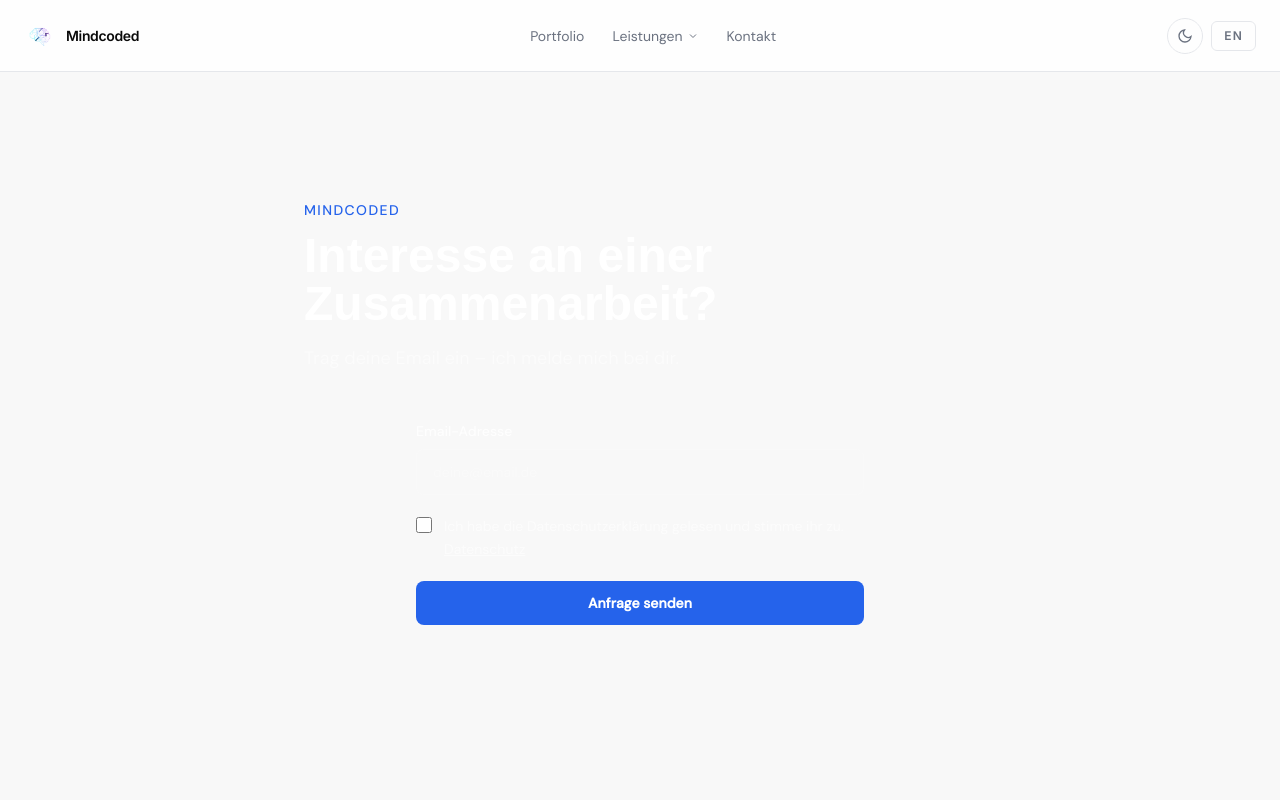
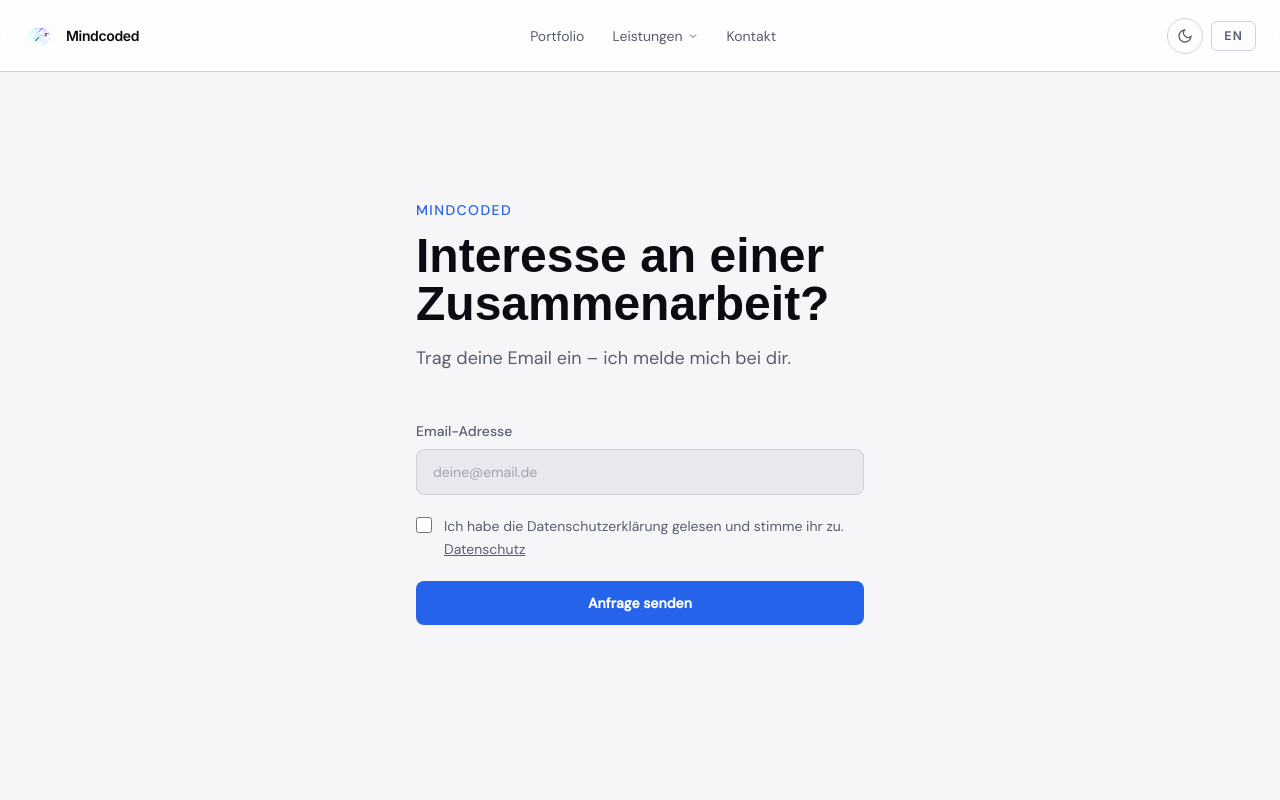
Before and after one commit to mofieler/mindcoded, a Nuxt app: page /optin in a window 1280 px wide. Shown: the top 800 px of the page. Built offline with nearby package versions, Linux system fonts and the light colour scheme.

Commit message:
light mode fixes

```diff
--- a/assets/css/main.css
+++ b/assets/css/main.css
@@ -7,15 +7,15 @@
   --color-accent-hover: 29 78 216;    /* #1D4ED8  Tailwind blue-700 */
 
   /* Light Mode */
-  --color-base:     248 248 248;      /* #F8F8F8  Hintergrund      */
+  --color-base:     246 246 249;      /* #F6F6F9  leicht kühl       */
   --color-surface:  255 255 255;      /* #FFFFFF  Karten / Nav      */
-  --color-muted:    243 244 246;      /* #F3F4F6  Subtile Flächen  */
-  --color-border:   229 231 235;      /* #E5E7EB                    */
-  --color-fg:       10  10  10;       /* #0A0A0A  Haupttext         */
-  --color-fg-muted: 107 114 128;      /* #6B7280  Hilfstext         */
+  --color-muted:    232 233 238;      /* #E8E9EE  deutlich sichtbar */
+  --color-border:   208 210 218;      /* #D0D2DA  klar definiert    */
+  --color-fg:       11  12  17;       /* #0B0C11  fast schwarz      */
+  --color-fg-muted: 88  94 112;       /* #585E70  kühles Grau       */
 
   /* Grid-Linienstärke für Hero-Hintergrund */
-  --grid-color: rgba(0, 0, 0, 0.06);
+  --grid-color: rgba(0, 0, 0, 0.09);
 }
 
 /* Dark Mode */
--- a/components/ProjectCard.vue
+++ b/components/ProjectCard.vue
@@ -11,7 +11,7 @@ const localePath = useLocalePath()
 <template>
   <NuxtLink
     :to="localePath(`/projects/${project.slug}`)"
-    class="group block rounded-xl overflow-hidden border border-border bg-surface hover:border-accent transition-all duration-300 hover:-translate-y-1 hover:shadow-2xl hover:shadow-black/20"
+    class="group block rounded-xl overflow-hidden border border-border bg-surface hover:border-accent transition-all duration-300 hover:-translate-y-1 hover:shadow-xl hover:shadow-accent/15 dark:hover:shadow-black/40"
   >
     <!-- Cover Image -->
     <div class="relative aspect-[16/9] overflow-hidden bg-muted">
--- a/components/ui/OptInForm.vue
+++ b/components/ui/OptInForm.vue
@@ -1,13 +1,13 @@
 <template>
-  <div class="w-full max-w-md mx-auto">
-    <div v-if="state === 'success'" class="rounded-xl border border-green-500/20 bg-green-500/5 p-8 text-center">
+  <div class="w-full">
+    <div v-if="state === 'success'" class="rounded-xl border border-green-500/30 bg-green-500/10 p-8 text-center">
       <div class="mb-4 text-4xl">✓</div>
-      <p class="text-white/80 leading-relaxed">{{ t('optin.success') }}</p>
+      <p class="text-fg-muted leading-relaxed">{{ t('optin.success') }}</p>
     </div>
 
     <form v-else @submit.prevent="handleSubmit" class="space-y-5" novalidate>
       <div>
-        <label for="optin-email" class="mb-2 block text-sm font-medium text-white/80">
+        <label for="optin-email" class="mb-2 block text-sm font-medium text-fg-muted">
           {{ t('optin.emailLabel') }}
         </label>
         <input
@@ -17,10 +17,10 @@
           autocomplete="email"
           :placeholder="t('optin.emailPlaceholder')"
           :disabled="state === 'loading'"
-          class="w-full rounded-lg border border-white/10 bg-white/5 px-4 py-3 text-sm text-white placeholder-white/30 outline-none transition focus:border-accent focus:ring-2 focus:ring-accent/20 disabled:opacity-50"
+          class="w-full rounded-lg border border-border bg-muted px-4 py-3 text-sm text-fg placeholder-fg-muted/50 outline-none transition focus:border-accent focus:ring-2 focus:ring-accent/20 disabled:opacity-50"
           :class="{ 'border-red-500/50': errors.email }"
         />
-        <p v-if="errors.email" class="mt-1 text-xs text-red-400">{{ errors.email }}</p>
+        <p v-if="errors.email" class="mt-1 text-xs text-red-500">{{ errors.email }}</p>
       </div>
 
       <div class="flex items-start gap-3">
@@ -29,18 +29,18 @@
           v-model="gdprConsent"
           type="checkbox"
           :disabled="state === 'loading'"
-          class="mt-0.5 h-4 w-4 shrink-0 cursor-pointer rounded border-white/20 accent-accent disabled:opacity-50"
+          class="mt-0.5 h-4 w-4 shrink-0 cursor-pointer rounded border-border accent-accent disabled:opacity-50"
         />
-        <label for="optin-gdpr" class="cursor-pointer text-sm text-white/60 leading-relaxed">
+        <label for="optin-gdpr" class="cursor-pointer text-sm text-fg-muted leading-relaxed">
           {{ t('optin.checkboxLabel') }}
-          <NuxtLink :to="localePath('/privacy')" class="underline hover:text-white transition-colors" target="_blank">
+          <NuxtLink :to="localePath('/privacy')" class="underline hover:text-fg transition-colors" target="_blank">
             {{ t('footer.privacy') }}
           </NuxtLink>
         </label>
       </div>
-      <p v-if="errors.gdpr" class="text-xs text-red-400">{{ errors.gdpr }}</p>
+      <p v-if="errors.gdpr" class="text-xs text-red-500">{{ errors.gdpr }}</p>
 
-      <p v-if="errors.general" class="rounded-lg border border-red-500/20 bg-red-500/5 px-4 py-3 text-sm text-red-400">
+      <p v-if="errors.general" class="rounded-lg border border-red-500/20 bg-red-500/5 px-4 py-3 text-sm text-red-500">
         {{ errors.general }}
       </p>
 
--- a/pages/contact.vue
+++ b/pages/contact.vue
@@ -81,7 +81,7 @@ const contact = {
     </div>
 
     <!-- Opt-In Form -->
-    <div class="mt-20 max-w-xl">
+    <div class="mt-20 max-w-md">
       <h2 class="font-display font-bold text-2xl text-fg mb-2">
         {{ t('optin.headline') }}
       </h2>
--- a/pages/optin.vue
+++ b/pages/optin.vue
@@ -1,15 +1,15 @@
 <template>
   <div class="min-h-screen px-6 py-32">
-    <div class="mx-auto max-w-2xl">
+    <div class="mx-auto max-w-md">
       <!-- Confirmed state (from email link redirect) -->
       <div v-if="confirmed" class="text-center">
         <div class="mb-6 inline-flex h-16 w-16 items-center justify-center rounded-full bg-green-500/10">
-          <svg class="h-8 w-8 text-green-400" fill="none" viewBox="0 0 24 24" stroke="currentColor" stroke-width="2">
+          <svg class="h-8 w-8 text-green-500" fill="none" viewBox="0 0 24 24" stroke="currentColor" stroke-width="2">
             <path stroke-linecap="round" stroke-linejoin="round" d="M5 13l4 4L19 7" />
           </svg>
         </div>
-        <h1 class="mb-4 text-3xl font-bold text-white">{{ t('optin.confirmed') }}</h1>
-        <NuxtLink :to="localePath('/')" class="mt-8 inline-block text-sm text-white/50 underline hover:text-white transition-colors">
+        <h1 class="mb-4 text-3xl font-bold text-fg">{{ t('optin.confirmed') }}</h1>
+        <NuxtLink :to="localePath('/')" class="mt-8 inline-block text-sm text-fg-muted underline hover:text-fg transition-colors">
           ← {{ t('project.back').replace('Portfolio', 'Home') }}
         </NuxtLink>
       </div>
@@ -17,10 +17,10 @@
       <!-- Opt-in form -->
       <div v-else>
         <p class="mb-3 text-sm font-medium uppercase tracking-widest text-accent">mindcoded</p>
-        <h1 class="mb-4 text-4xl font-bold leading-tight text-white md:text-5xl">
+        <h1 class="mb-4 text-4xl font-bold leading-tight text-fg md:text-5xl">
           {{ t('optin.headline') }}
         </h1>
-        <p class="mb-12 text-lg text-white/50 leading-relaxed">{{ t('optin.subline') }}</p>
+        <p class="mb-12 text-lg text-fg-muted leading-relaxed">{{ t('optin.subline') }}</p>
         <ClientOnly>
           <UiOptInForm />
         </ClientOnly>
--- a/pages/solutions.vue
+++ b/pages/solutions.vue
@@ -217,9 +217,9 @@ const services = [
 
     <!-- ─── CONTACT CTA ──────────────────────────────────────────── -->
     <section class="max-w-7xl mx-auto px-6 py-24">
-      <div class="rounded-2xl dark:bg-gradient-to-br dark:from-blue-600 dark:via-blue-800 dark:to-black bg-gradient-to-br from-blue-50 via-white to-blue-50 p-12 sm:p-16 text-center relative overflow-hidden shadow-lg dark:shadow-2xl transform transition-all duration-300 hover:scale-[1.02] dark:hover:shadow-blue-900/20 hover:shadow-blue-200/50">
-        <!-- Subtle 3D overlay effect -->
-        <div class="absolute inset-0 dark:bg-gradient-to-t dark:from-transparent dark:via-white/5 dark:to-transparent bg-gradient-to-t from-transparent via-blue-50/30 to-transparent pointer-events-none"></div>
+      <div class="rounded-2xl dark:bg-gradient-to-br dark:from-blue-600 dark:via-blue-800 dark:to-black bg-gradient-to-br from-accent/8 via-surface to-accent/5 border border-border p-12 sm:p-16 text-center relative overflow-hidden shadow-xl dark:shadow-2xl transform transition-all duration-300 hover:scale-[1.02] dark:hover:shadow-blue-900/20 hover:shadow-accent/10">
+        <!-- Accent top border line -->
+        <div class="absolute top-0 left-0 right-0 h-1 bg-gradient-to-r from-transparent via-accent to-transparent rounded-t-2xl pointer-events-none"></div>
         <!-- Inner shadow for depth -->
         <div class="absolute inset-0 rounded-2xl shadow-inner pointer-events-none"></div>
 
@@ -230,7 +230,7 @@ const services = [
           <p class="font-body dark:text-white/95 text-fg-muted mb-8">{{ t('contact.sub') }}</p>
           <NuxtLink
             :to="localePath('/optin')"
-            class="inline-block px-8 py-3 rounded-lg dark:bg-white/10 dark:backdrop-blur-sm dark:border dark:border-white/20 bg-accent text-white font-display font-bold text-sm dark:hover:bg-white/20 hover:bg-accent/95 transition-all duration-300 hover:scale-105 dark:hover:shadow-lg dark:hover:shadow-white/10 hover:shadow-lg hover:shadow-accent/30"
+            class="inline-block px-8 py-3 rounded-lg dark:bg-white/10 dark:backdrop-blur-sm dark:border dark:border-white/20 bg-accent text-white font-display font-bold text-sm dark:hover:bg-white/20 hover:bg-accent/90 transition-all duration-300 hover:scale-105 dark:hover:shadow-lg dark:hover:shadow-white/10 hover:shadow-lg hover:shadow-accent/30"
           >
             {{ t('home.hero_cta_secondary') }}
           </NuxtLink>
```
Also changed, not shown: pages/index.vue (+9 -7 lines).
